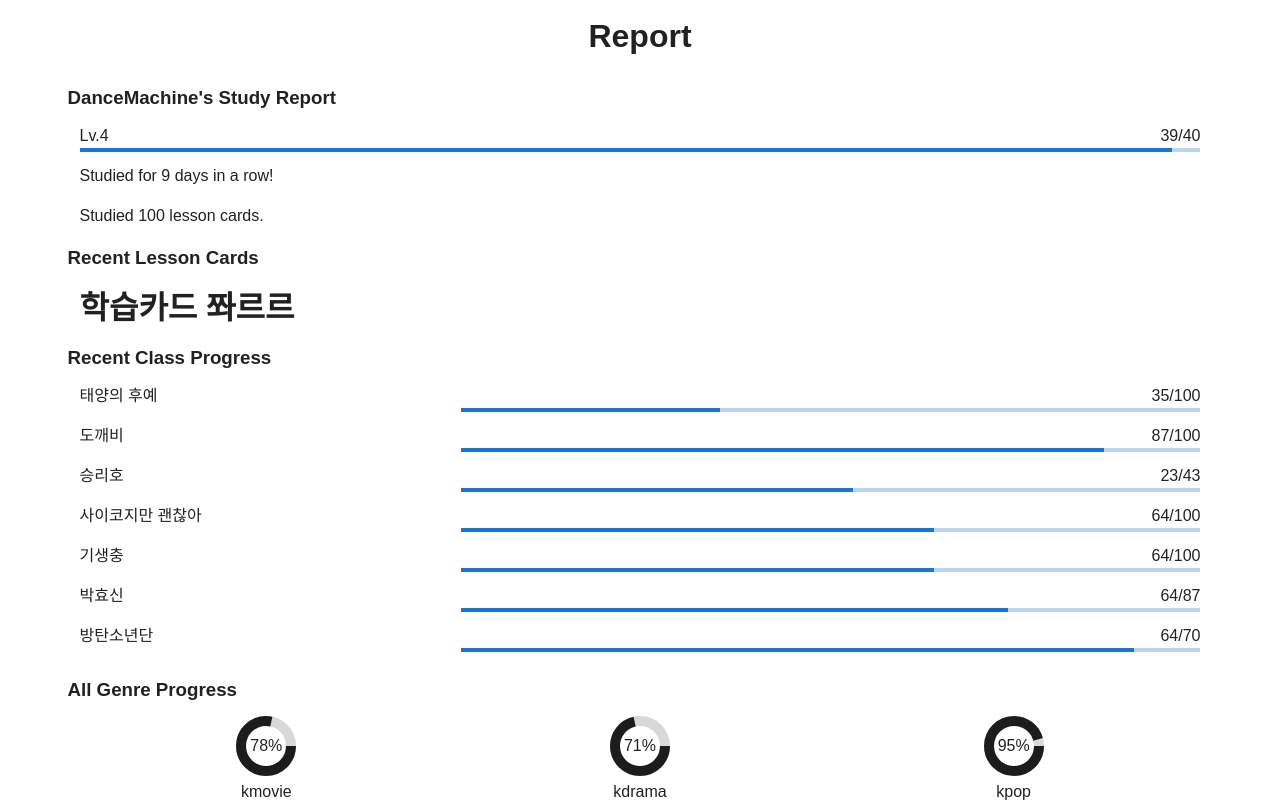
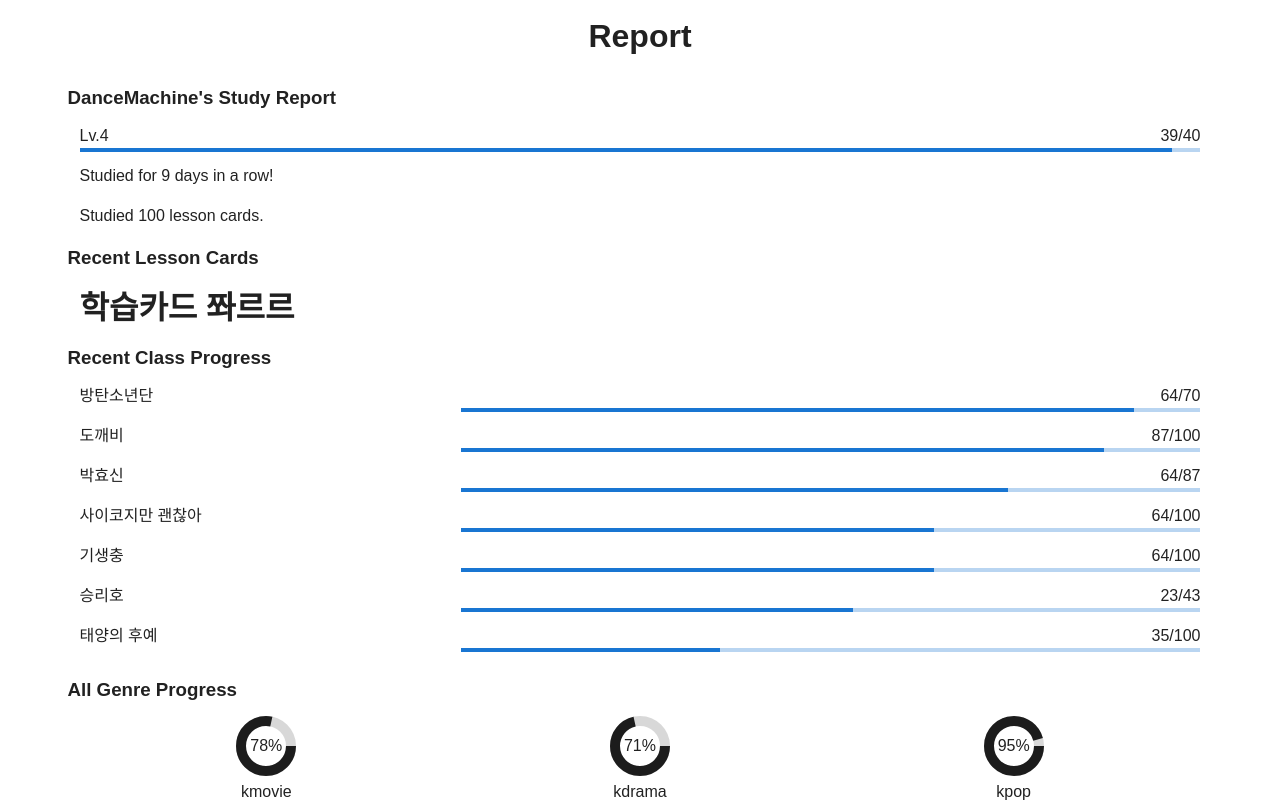
Before and after one commit to snowcuphea/K-tutor, a Vue app in the folder client/: page /report in a window 1280 px wide. Shown: the top 802 px of the page. Built offline with nearby package versions, Linux system fonts and the light colour scheme; a web font is replaced by a local one.

Commit message:
[EDIT] report page 진행도 수정

```diff
--- a/client/src/components/report/ClassProgress.vue
+++ b/client/src/components/report/ClassProgress.vue
@@ -1,6 +1,6 @@
 <template>
   <v-container>
-    <div v-for="(cls, idx) in userProgress.class" :key="idx"
+    <div v-for="(cls, idx) in orderedList()" :key="idx"
     class="d-flex">
       <v-row>
         <v-col cols="4">
@@ -25,7 +25,31 @@ export default {
     percentage(cls) {
 
       return (cls.done / cls.total * 100).toFixed(0)
+    },
+
+    orderedList() {
+
+      const newList = []
+
+      for ( var cls of this.userProgress.class ){
+        const form = {
+          title: cls.title,
+          total: cls.total,
+          done: cls.done,
+          percentage: this.percentage(cls)
+        }
+        newList.push(form)
+      }
+
+      newList.sort((a,b) => {
+        return - (a.percentage - b.percentage)
+      })
+
+
+      return newList
+
     }
+
   },
   computed: {
     ...mapState(['userProgress'])
```
